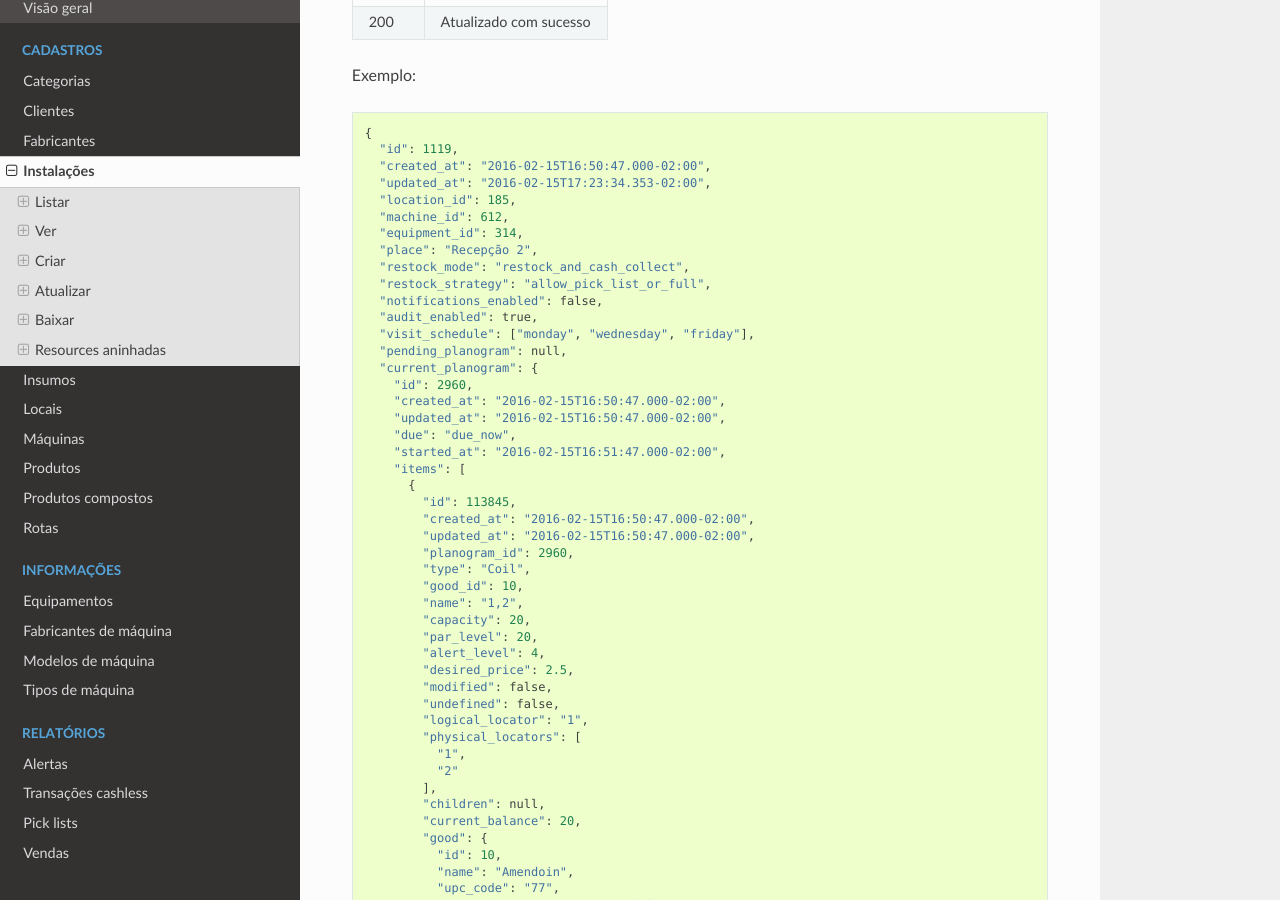
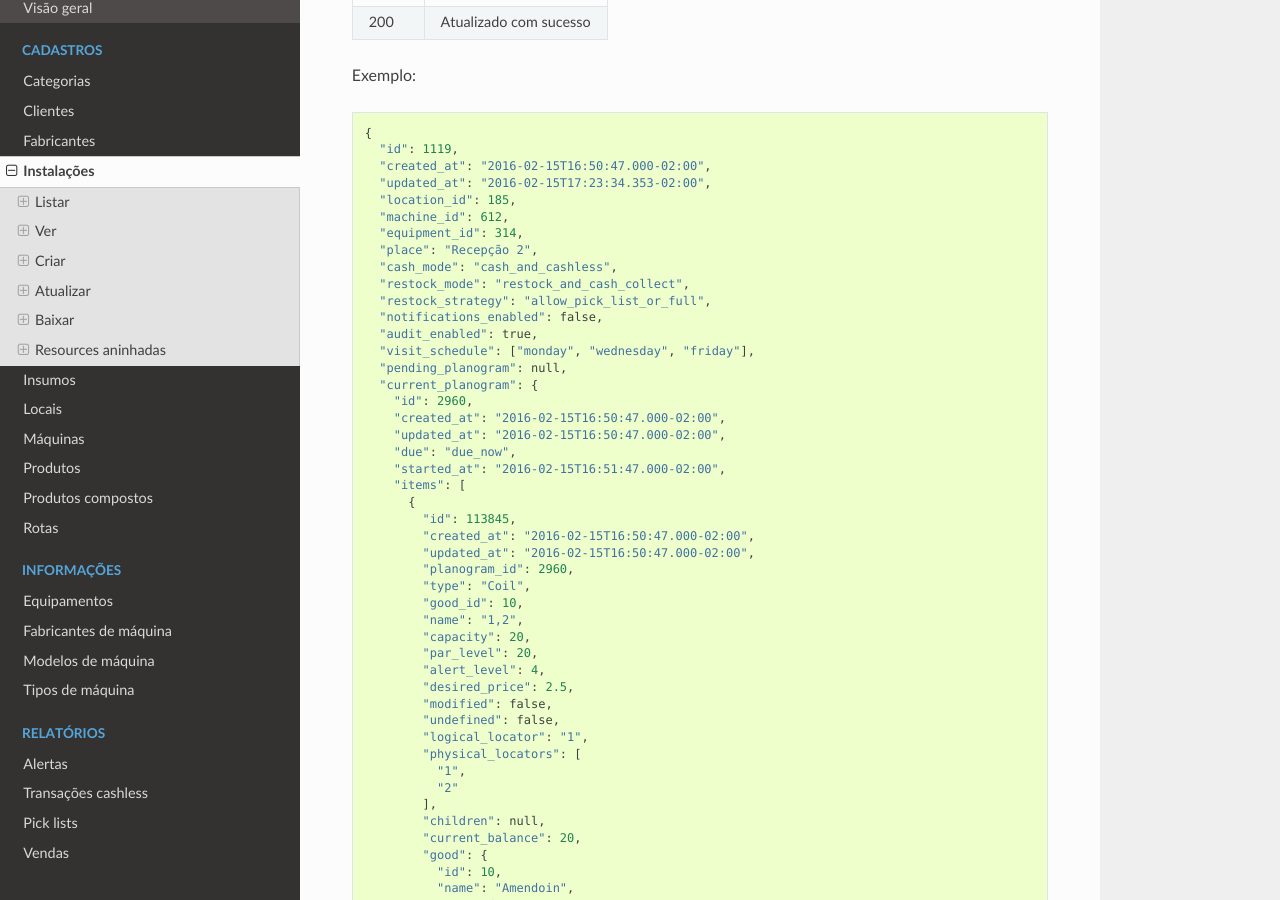
Before and after one commit to rfbezerra/vmpay_api_doc, a Sphinx documentation site: the page built from docs/source/registries/installation.rst, in a window 1280 px wide and 900 px high, scrolled down 11538 px. Built offline with Sphinx 7.4.7 and the Read the Docs theme 2.0.0, drawn with Linux system fonts in a browser that asks for light colours.

Commit message:
Corrige exemplo do update para Installation#cash_mode

```diff
--- a/docs/source/registries/installation.rst
+++ b/docs/source/registries/installation.rst
@@ -627,6 +627,7 @@ Exemplo:
     "machine_id": 612,
     "equipment_id": 314,
     "place": "Recepção 2",
+    "cash_mode": "cash_and_cashless",
     "restock_mode": "restock_and_cash_collect",
     "restock_strategy": "allow_pick_list_or_full",
     "notifications_enabled": false,
```
